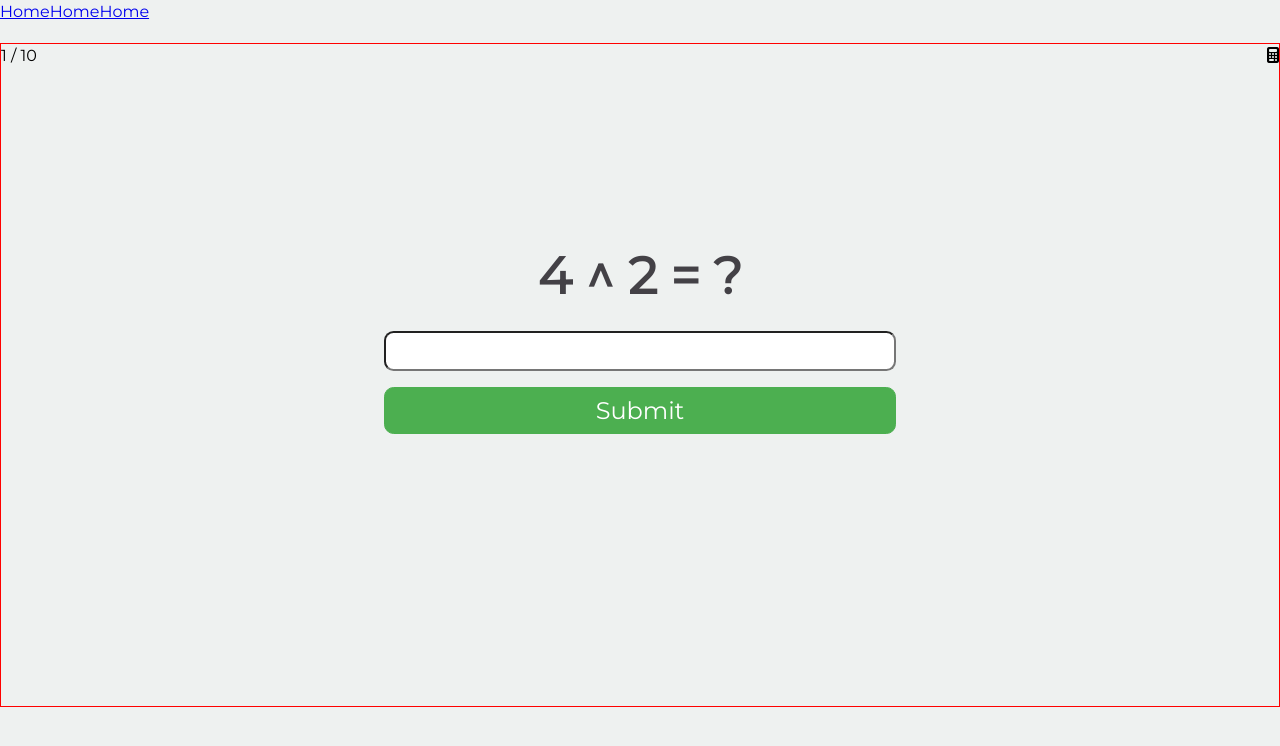
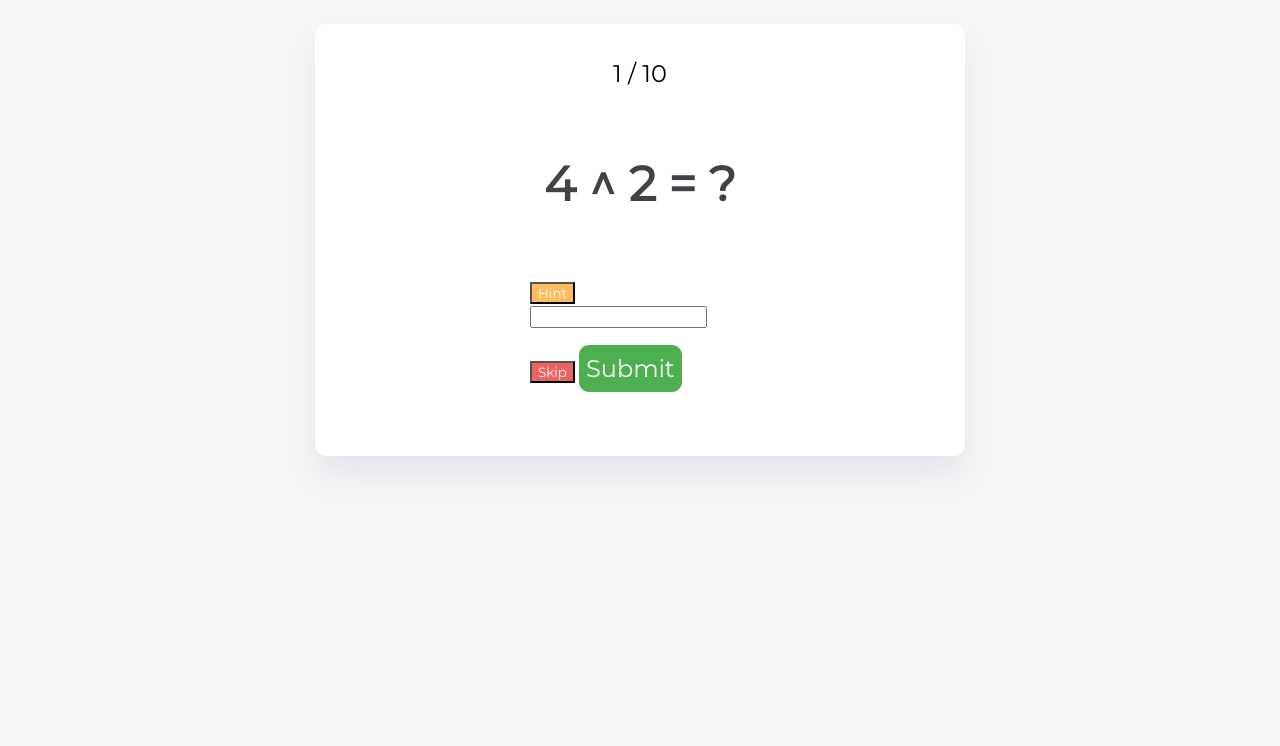
Before and after one commit to hirohiro2255/bitwise-quizzes, a SvelteKit app: page / in a window 1280 px wide. Shown: the top 746 px of the page. Built offline with nearby package versions, Linux system fonts and the light colour scheme.

Commit message:
Added hint button but not add any logic

```diff
--- a/src/routes/+page.svelte
+++ b/src/routes/+page.svelte
@@ -11,13 +11,14 @@
     console.log(quizzes);
   });
 
-  // function handleInput(event: Event) {
-  //   const { target } = event;
-  //   if (!(target instanceof HTMLInputElement)) {
-  //     return;
-  //   }
-  //   ownSolution = target?.value;
-  // }
+  function handleInput(event: Event) {
+    const { target } = event;
+    if (!(target instanceof HTMLInputElement)) {
+      return;
+    }
+    ownSolution = target?.value;
+    console.log(ownSolution);
+  }
 
   function handleNext(event: Event) {
     quizzes = quizzes.map((quiz, i) => {
@@ -43,14 +44,13 @@
 </header>
 
 <main class="container">
-  <section class="quiz-container">
-    <nav>
-      <ul>
-        <li>{solutionID + 1} / {quizzes.length}</li>
-        <li><i class="fa-solid fa-calculator" /></li>
+  <nav class="nav">
+    <ul class="quiz-list">
+      <li class="quiz-list-item">{solutionID + 1} / {quizzes.length}</li>
+      <!-- <li><i class="fa-solid fa-calculator" /></li> -->
     </ul>
   </nav>
-    <div class="quiz-interaction-group">
+  <section class="quiz-interaction-group">
     {#if quizzes.length !== 0}
       {#each quizzes as quiz, i}
         {#if i === solutionID}
@@ -58,74 +58,88 @@
         {/if}
       {/each}
     {:else}
-        <h1 class="quiz-title">Loading...</h1>
+      <h1 class="quiz-title loading">Loading...</h1>
     {/if}
     <div class="input-group">
+      <div class="helper-group">
+        <button class="hint">Hint</button>
+      </div>
       <input type="text" bind:value={ownSolution} />
-        <button class="button" on:click={handleNext}>Submit</button>
+      <div>
+        <button class="skip">Skip</button>
+        <button class="submit" on:click={handleNext}>Submit</button>
       </div>
     </div>
   </section>
-  <!-- <section class="result-container">
-    <h2>Result:</h2>
-  </section> -->
 </main>
 
 <style>
+  .header {
+    visibility: hidden;
+  }
   .nav-list {
     display: flex;
   }
 
-  .container {
-    display: flex;
-    height: 83%;
-    margin-top: 1.2rem;
+  .nav {
+    /* padding-top: 2.5em; */
+    padding-bottom: 3.5em;
   }
 
-  .quiz-container {
-    flex: 5;
-    border: 1px solid red;
-    /* display: flex;
-    flex-direction: column; */
-    /* justify-content: space-between; */
+  .quiz-list {
+    display: flex;
+    justify-content: center;
   }
 
-  .quiz-container nav {
-    height: 10%;
+  .quiz-list-item {
+    font-size: 1.5rem;
   }
 
-  .quiz-container nav ul {
-    display: flex;
-    justify-content: space-between;
-    height: 100%;
+  .container {
+    box-shadow: 0px 20px 30px -5px hsla(230, 29%, 61%, 0.15);
+    background-color: white;
+    border-radius: 10px;
+    width: min(87%, 650px);
+    margin-right: auto;
+    margin-left: auto;
+    padding-top: 2em;
+    padding-bottom: 4em;
   }
 
   .quiz-interaction-group {
     display: flex;
     flex-direction: column;
     align-items: center;
-    margin-top: 8rem;
+    gap: 3.8rem;
   }
 
   .quiz-title {
-    font-size: 3.2rem;
+    font-size: 3rem;
     color: #434146;
   }
 
-  .input-group {
-    display: flex;
-    flex-direction: column;
-    margin-top: 1rem;
-    width: 40%;
+  .hint {
+    background-color: #ffbb5c;
+    color: white;
   }
 
-  .input-group input {
+  .input-group {
+    width: min(220px, 60%);
+  }
+
+  /* .input-group input {
     height: 2.5rem;
     font-size: 1.5rem;
     text-align: center;
     border-radius: 0.6rem;
+  } */
+
+  .skip {
+    background-color: #ef6262;
+    color: white;
   }
-  .input-group button {
+
+  .submit {
     padding-top: 0.5rem;
     padding-bottom: 0.5rem;
     margin-top: 1rem;
@@ -135,9 +149,4 @@
     background-color: #4caf50;
     border: 1px solid #4caf50;
   }
-
-  .result-container {
-    flex: 3;
-    border: 1px solid blue;
-  }
 </style>
--- a/static/style.css
+++ b/static/style.css
@@ -8,8 +8,6 @@ h1, h2, h3, p, ul {
 }
 
 body {
-  background-color: #eef1f0;
-  display: flex;
-  flex-direction: column;
-  height: 100vh;
+  background-color: #f5f5f5;
+  min-width: 320px;
 }
```
Lines whose indentation alone changed are shown as unchanged.
